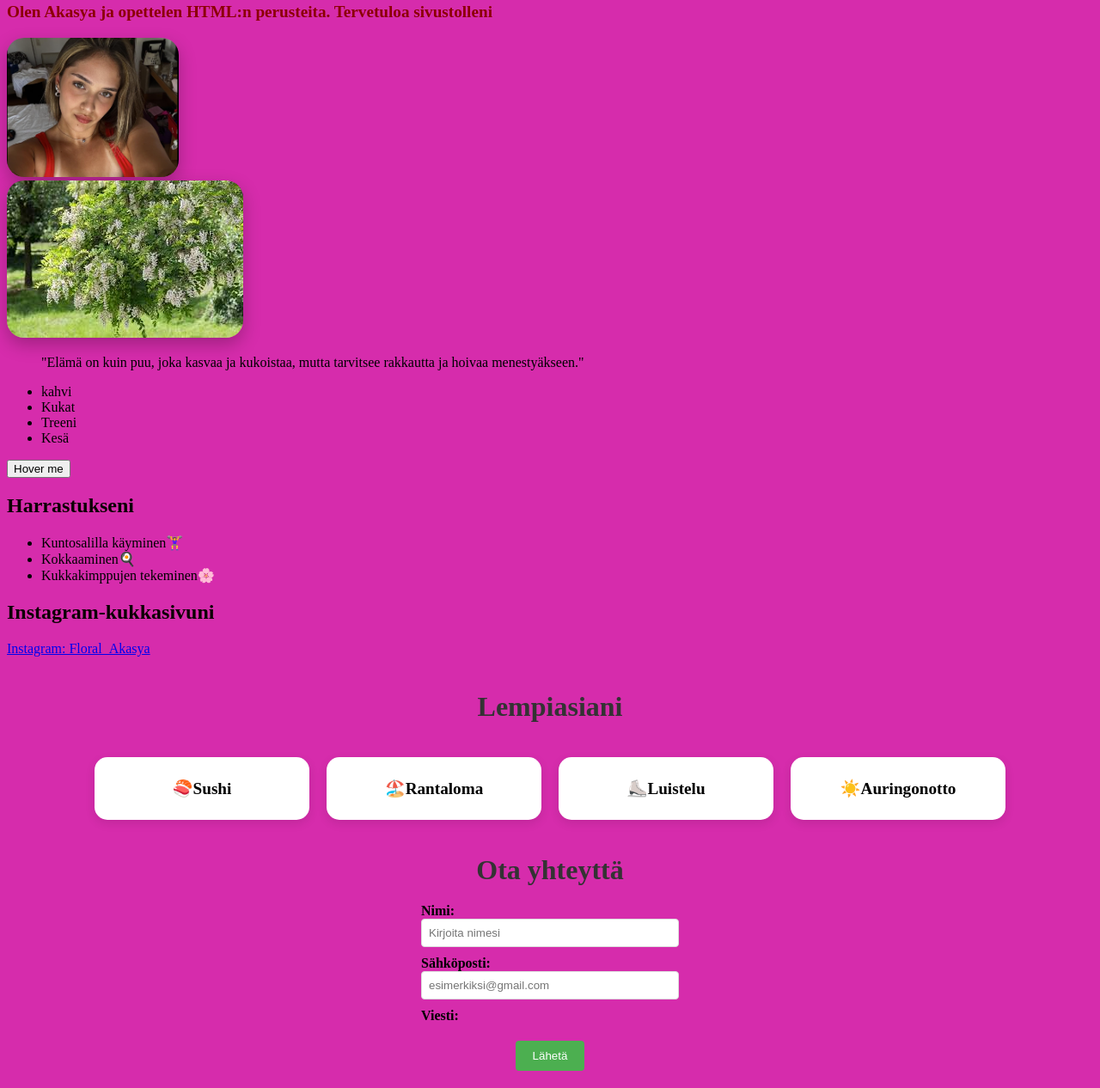
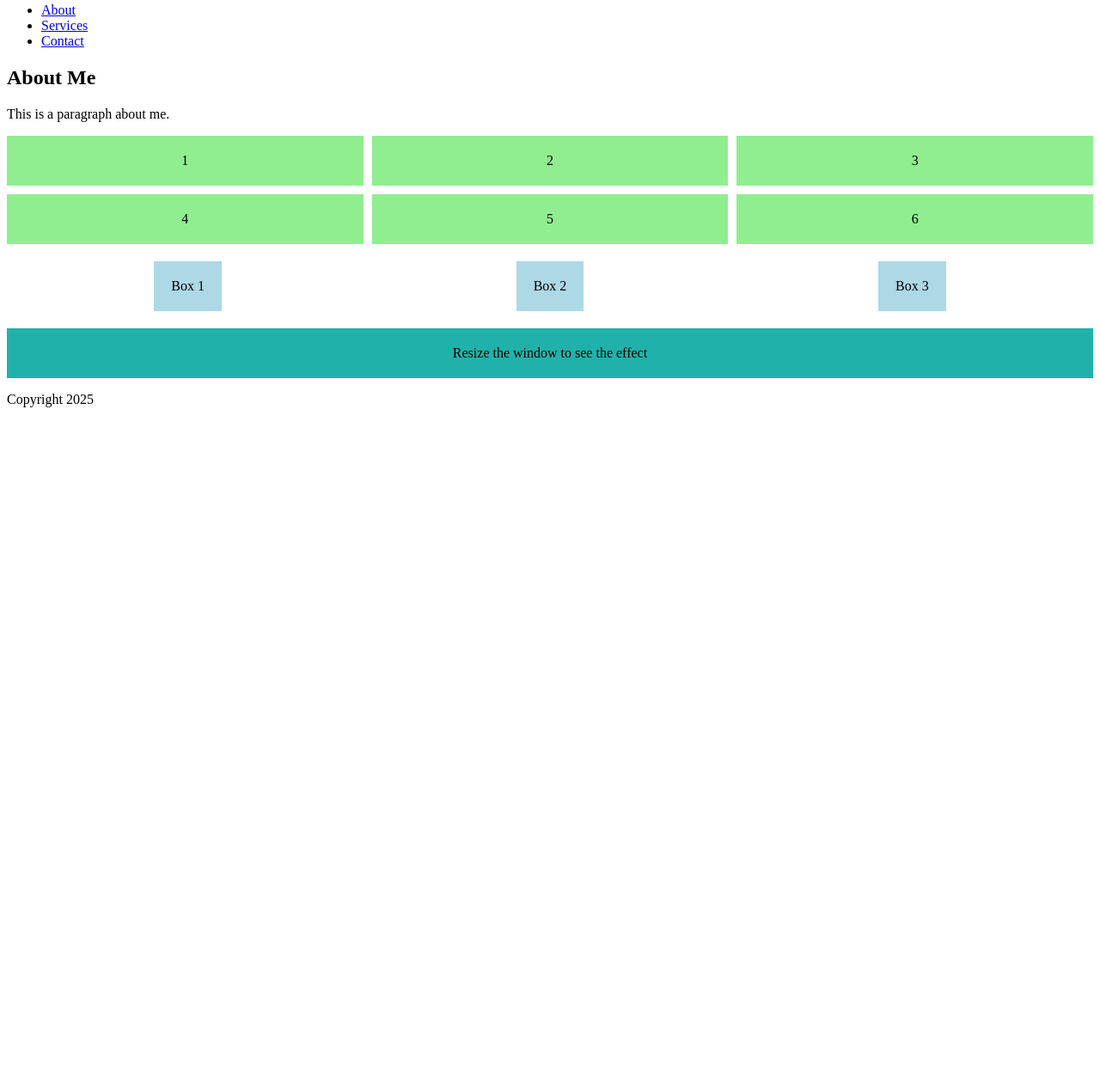
Before and after one commit to akasya05/web-kehitys-tyopajat, a plain HTML site: page index.html in a window 1280 px wide. Shown: the part 77-1343 px from the top of the page at 86% size. After the commit the page ends 800 px from the top, so only its background shows below. Drawn offline with Linux system fonts and the light colour scheme; files that its build step writes are made by us from their sources.

Commit message:
Add files via upload

```diff
--- a/index.html
+++ b/index.html
@@ -1,64 +1,47 @@
 <!DOCTYPE html>
-<html>
-    <head>
-        <meta charset="utf-8">
-        <title>Minun ensimmäinen sivuni</title>
-        <link rel="stylesheet" href="../WS02/styles.css">
+<html lang="fi">
+<head>
+    <meta charset="UTF-8">
+    <title>WS04</title>
+    <link rel="stylesheet" href="styles.css">
+</head>
+<body>
 
-    </head>
-    <body>
-        <h1>Akasya</h1>
-        <p class="intro-text">Olen Akasya ja opettelen HTML:n perusteita. Tervetuloa sivustolleni</p>
-    <img src="Minun-kuva.png.png" alt="Kuva minusta" width="200">
-    <div class="big-box">
-        <div class="animation-box"></div>
-        <img src="Akasya-Puu.jpg.jpg" class="filter-image">
-        <blockquote class="quote">
-             "Elämä on kuin puu, joka kasvaa ja kukoistaa, mutta tarvitsee rakkautta ja hoivaa menestyäkseen."
-        </blockquote>
-            <ul class="pseudo-list">
-                <li>kahvi</li>
-                <li>Kukat</li>
-                <li>Treeni</li>
-                <li>Kesä</li>
-                </ul>
-            </div>
+<header>
+    <h1>My Website</h1>
+    <nav>
+        <ul>
+            <li><a href="#about">About</a></li>
+            <li><a href="#services">Services</a></li>
+            <li><a href="#contact">Contact</a></li>
+        </ul>
+    </nav>
+</header>
 
-        <button class="transition-button">Hover me</button>
+<main>
+    <section id="about">
+        <h2>About Me</h2>
+        <p>This is a paragraph about me.</p>
+    </section>
+</main>
+<div class="grid-container">
+    <div class="grid-item">1</div>
+    <div class="grid-item">2</div>
+    <div class="grid-item">3</div>
+    <div class="grid-item">4</div>
+    <div class="grid-item">5</div>
+    <div class="grid-item">6</div>
+</div>
+<div class="flex-container">
+    <div class="box">Box 1</div>
+    <div class="box">Box 2</div>
+    <div class="box">Box 3</div>
+</div>
+<div class="responsive-box">Resize the window to see the effect</div>
 
+<footer>
+    <p>Copyright 2025</p>
+</footer>
 
-    <h2>Harrastukseni</h2>
-    <ul>
-        <li>Kuntosalilla käyminen🏋️‍♀️</li>
-        <li>Kokkaaminen🍳</li>
-        <li>Kukkakimppujen tekeminen🌸</li>
-    </ul>
-
-
-    <h2>Instagram-kukkasivuni</h2>
-    <a href="https://www.instagram.com/floral_akasya/">Instagram: Floral_Akasya</a>
-
-
-
-
-    <h2 class="favorite-title">Lempiasiani</h2>
-        <div class="flex-container">
-
-            <div class="box">🍣Sushi </div>
-            <div class="box">🏖️Rantaloma </div>
-            <div class="box">⛸️Luistelu </div>
-            <div class="box">☀️Auringonotto </div>
-    </div>
-    <h2 class="contact-title">Ota yhteyttä</h2>
-    <form>
-        <label for="name">Nimi:</label>
-        <input type="text" id="name" name="name" placeholder="Kirjoita nimesi">
-        <label for="email">Sähköposti:</label>
-        <input type="email" id="email" name="email" placeholder="esimerkiksi@gmail.com">
-        <label for="message">Viesti:</label><br>
-        <input type="submit" value="Lähetä">
-    </form>
-
-
-    </body>
-    </html>
+</body>
+</html>
--- a/styles.css
+++ b/styles.css
@@ -1,145 +1,38 @@
-h2 {
-    color: #0c0101;
+.grid-container {
+    display: grid;
+    grid-template-columns: repeat(3, 1fr);
+    grid-gap: 10px;
 }
-p {
-    color: rgb(0, 0, 0);
-}
-body {
-    background-color: #d62cac;
-}
-h1 {
-    font-size: 2em;
-    }
-.content-box {
+.grid-item {
+    background-color: lightgreen;
     padding: 20px;
-    margin: 10px;
-    background-color: #f0f0f0;
-    border: 1px solid #ccc;
-}
-table {
-    width: 100%;
-    border-collapse: collapse;
-}
-th, td {
-    border: 1px solid #ddd;
-    padding: 8px;
-    text-align: left;
-}
-th {
-    background-color: #f2f2f2;
-}
-form {
-    display: flex;
-    flex-direction: column;
-    gap: 10px;
-}
-label {
-    font-weight: bold;
-}
-input[type="text"], input[type="email"] {
-    padding: 8px;
-    border: 1px solid #ddd;
-    border-radius: 4px;
-}
-input[type="submit"] {
-    padding: 10px 20px;
-    background-color: #4CAF50;
-    color: white;
-    border: none;
-    border-radius: 4px;
-    cursor: pointer;
-}
-input[type="submit"]:hover {
-    background-color: #fb3f3f;
+    text-align: center;
+
 }
 .flex-container {
     display: flex;
-    gap: 20px;
+    justify-content: space-around;
+    align-items: center;
     margin-top: 20px;
-    justify-content: space-between;
 }
 .box {
-    background-color: #ffeef2;
+    background-color: lightblue;
     padding: 20px;
-    border-radius: 10px;
-    box-shadow: 0 4px 8px rgba(0, 0, 0, 0.1);
-    flex: 1;
     text-align: center;
-    font-weight: bold;
+
 }
-.favorite-title {
+.responsive-box {
+    padding: 20px;
     text-align: center;
-    font-size: 2em;
-    margin-top: 40px;
-    margin-bottom: 20px;
-    color: #333;
+    margin-top: 20px;
 }
-.flex-container {
-    display: flex;
-    gap: 20px;
-    margin-top: 40px;
-    justify-content: center;
+@media (max-width: 600px) {
+    .responsive-box {
+        background-color: lightcoral;
+    }
 }
-.box {
-    background-color: white;
-    padding: 25px;
-    border-radius: 15px;
-    box-shadow: 0 4px 12px rgba(0, 0, 0, 0.1);
-    flex: 1;
-    max-width: 200px;
-    text-align: center;
-    font-weight: bold;
-    font-size: 1.2em;
-    transition: transform 0.2s ease, box-shadow 0.2s ease;
+@media (min-width: 601px) {
+    .responsive-box {
+        background-color: lightseagreen;
+    }
 }
-/* Hover-efekti */
-.box:hover {    transform: translateY(-8px);
-    box-shadow: 0 8px 20px rgba(0, 0, 0, 0.25);
-}
-.favorite-title {
-    text-align: center;
-    font-size: 2em;
-    margin-top: 40px;
-    margin-bottom: 20px;
-    color: #333;
-}
-.intro-text {
-    color: darkred; /* Tekstin väri punaiseksi */
-    font-weight: bold;
-    font-size: 1.2em;
-}
-img {
-    border-radius: 20px;
-    box-shadow: 0 8px 20px rgba(0, 0, 0, 0.25);
-    transition: transform 0.3s ease, box-shadow 0.3s ease;
-}
-img:hover {
-    transform: scale(1.05);
-    box-shadow: 0 12px 30px rgba(0, 0, 0, 0.35);
-}
-.contact-title {
-    text-align: center;
-    font-size: 2em;
-    margin-top: 40px;
-    margin-bottom: 20px;
-    color: #333;
-}
-form {
-    display: block;
-    width: 300px;
-    margin: 0 auto;
-}
-form {
-    display: block !important;
-    flex-direction: column !important;
-}
-input[type="submit"] {
-    display: block;
-    margin: 20px auto;
-}
-input[type="text"],
-input[type="email"] {
-    width: 100%;
-    box-sizing: border-box;
-    margin-bottom: 10px;
-}
```
